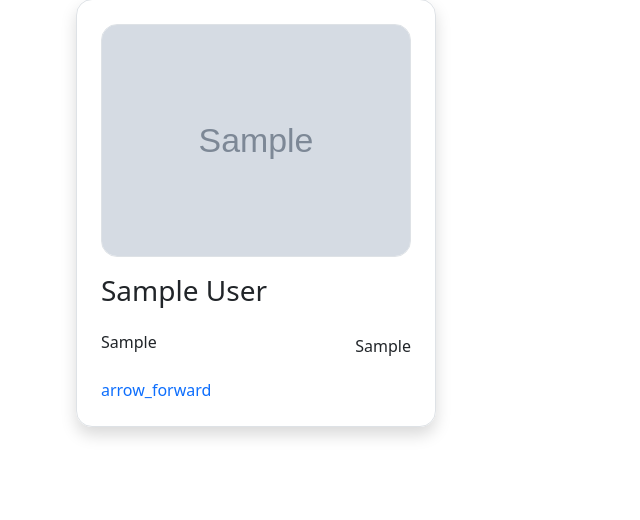
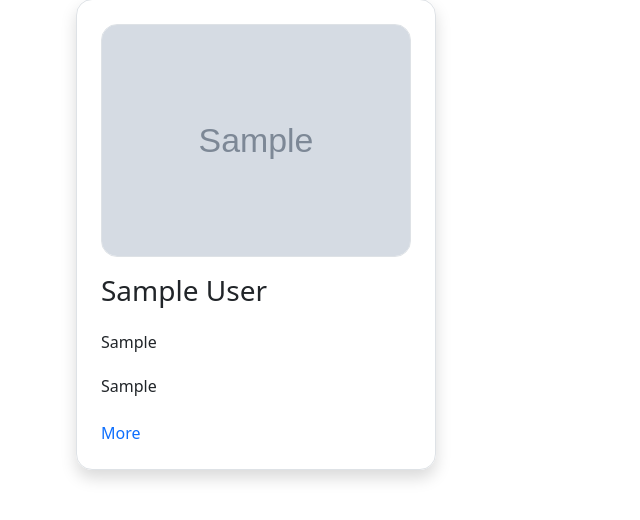
Before and after one commit to sarahnaghi/AutiMap, a Django app: page /all_specialist/ in a window 1280 px wide. Shown: the part 37-557 px from the top of the page, without its empty margins (0-640 px from the left). Run offline with Django 4.2, Linux system fonts and the light colour scheme; tables that the repository leaves empty hold one stand-in row (values such as "Sample post"); grey boxes marked "Sample" are stand-in pictures.

Commit message:
with A specialists

```diff
--- a/specialists/templates/specialists/all_specialist.html
+++ b/specialists/templates/specialists/all_specialist.html
@@ -1,6 +1,6 @@
 {% extends 'main/base.html' %}
 
-{% block title %} Family Journeys {% endblock %}
+{% block title %} All specialist {% endblock %}
 
 {% block content %}
 
@@ -10,21 +10,21 @@
                 <div class="d-flex flex-column gap-3 border border-1 shadow rounded-4 p-4 mt-1  h-100 justify-content-between">
                     <img src="{{ specialist.specialist_image.url }}" class="rounded-4 object-fit-cover border border-1 book-poster" />
                     <h3>{{ specialist.user.first_name }} {{ specialist.user.last_name }}</h3>
-                    <div class="d-flex justify-content-between align-items-center">
+                        <h6> {{specialist.major}} </h6>
                         <h6>{{ specialist.city }}</h6>
-                        <div class="d-flex gap-1 align-items-center">
-                            <h6 class="p-0 m-0"> {{specialist.major}}</h6>
-
-                        </div>
 
 
+
+                        <a href="{% url 'specialists:detail_specialist_view' specialist.user.id %}" class="d-flex justify-content-between text-decoration-none">
+                    <span class="material-symbols-outlined">More</span>
+                        </a>
+
                 </div>
-                <a href="{% url 'specialists:detail_specialist_view' specialist.user.id %}" class="d-flex justify-content-between text-decoration-none">
-                    <span class="material-symbols-outlined"> arrow_forward</span>
-                </a>
+
             </div>
 
         {% endfor %}
         </div>
+        </div>
 
 {% endblock %}
```
Also changed, not shown: media/images/WhatsApp_Image_2023-09-11_at_4.16.01_PM.jpeg (added), media/images/alamoud.jpg (added), media/images/faris.jpeg (added), media/images/faris.jpg (added), media/images/nouf.jpeg (added), media/images/nouff.jpg (added), media/images/nouff_tXpU0Yx.jpg (added), media/images/nouraa.jpg (added), media/images/osama.jpg (added), media/images/ree.jpeg (added).
